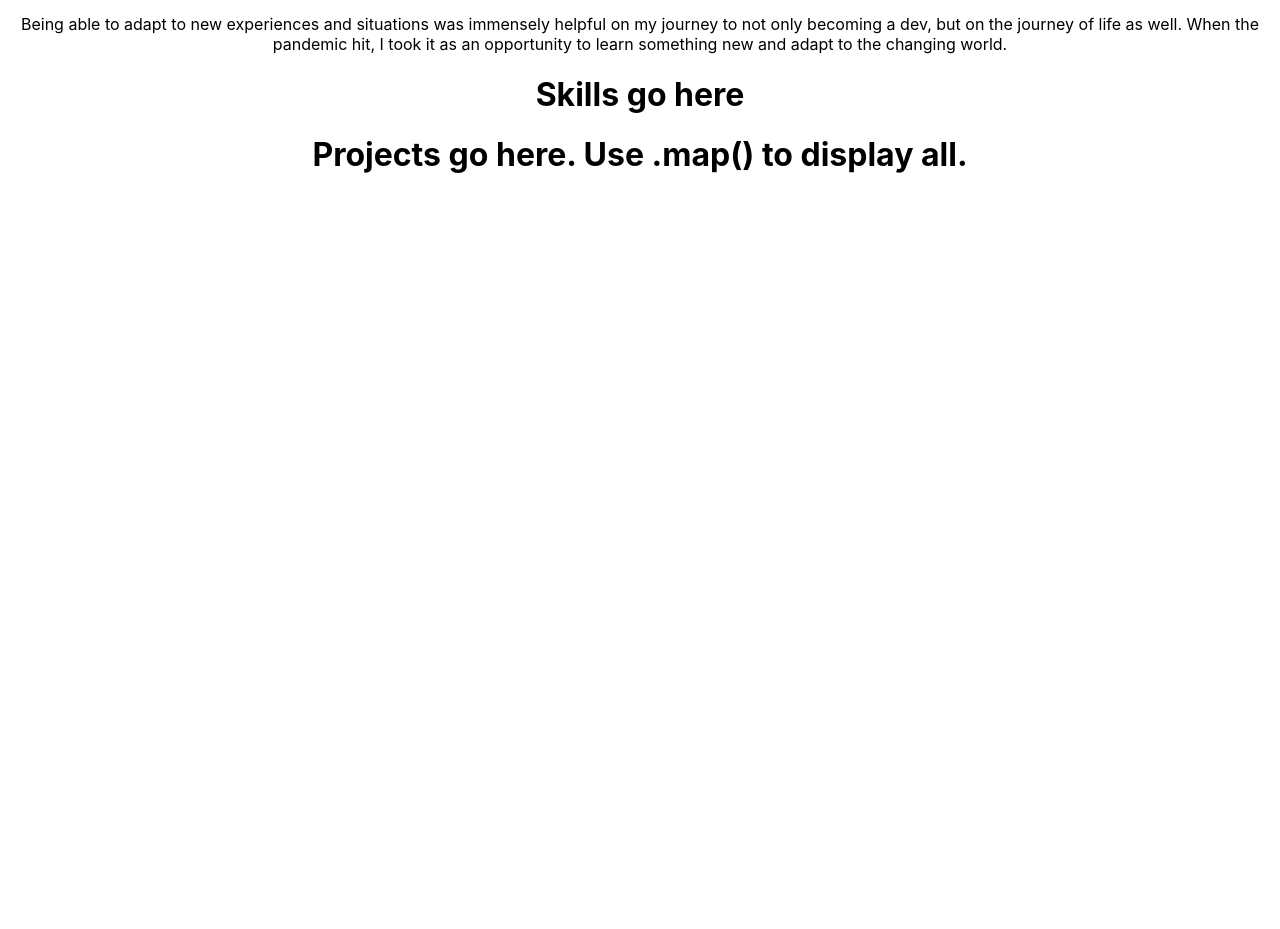
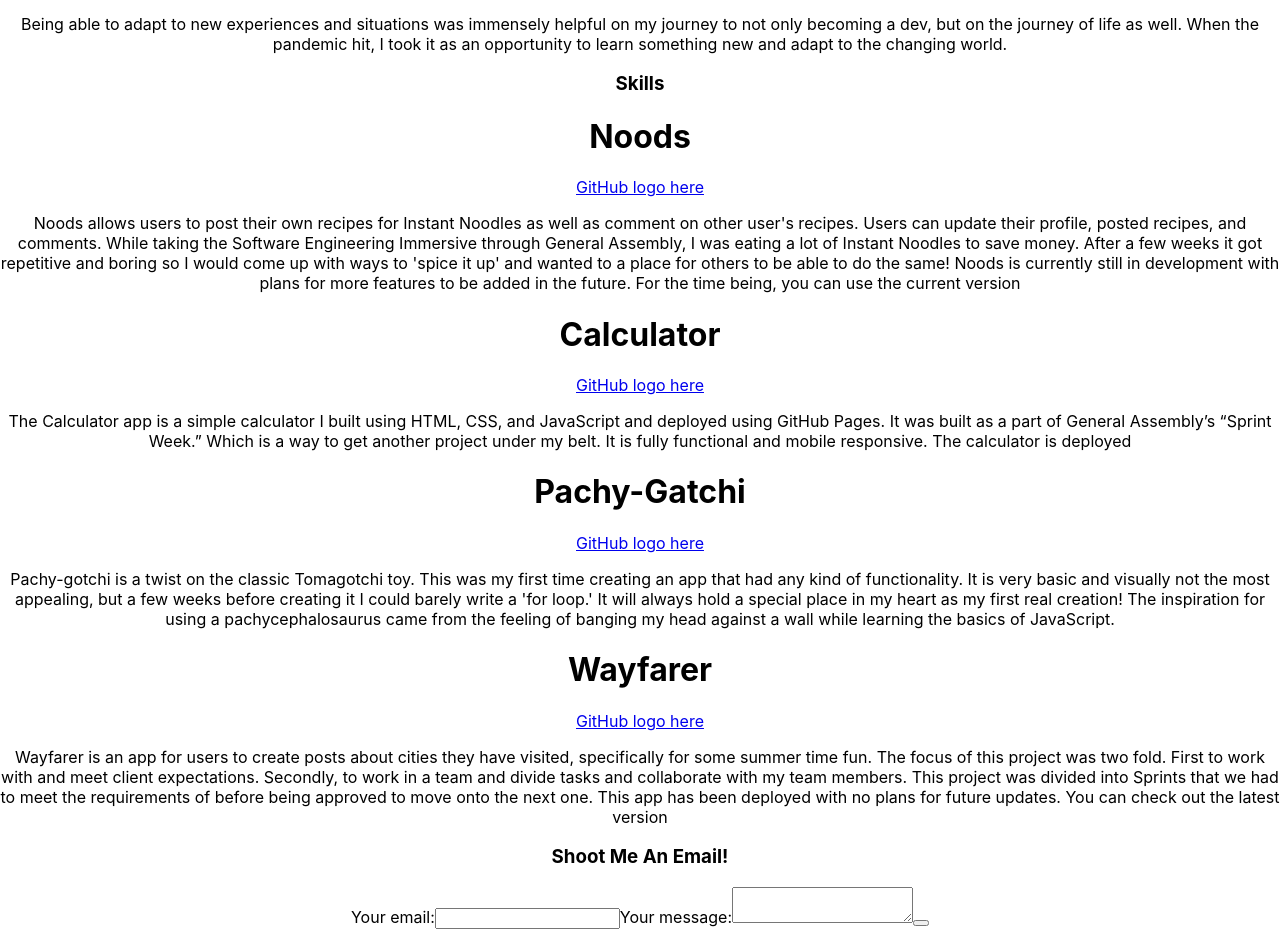
Before and after one commit to rosenbr/richardrosenberg, a React (Create React App) app in the folder richardrosenberg/: page / in a window 1280 px wide. Shown: the part 255-1184 px from the top of the page. Before the commit the page ends 800 px from the top, so only its background shows below. Built offline with nearby package versions, Linux system fonts and the light colour scheme.

Commit message:
project props passing

```diff
--- a/richardrosenberg/src/App.js
+++ b/richardrosenberg/src/App.js
@@ -3,15 +3,46 @@ import Header from './components/Header/Header';
 import About from './components/About/About';
 import Skills from './components/Skills/Skills';
 import Projects from './components/Projects/Projects';
+import Contact from './components/Contact/Contact'
 
 function App() {
+
+  let projects = [
+    {
+        name: 'Noods',
+        repo: 'https://github.com/rosenbr/capstone',
+        description: "Noods allows users to post their own recipes for Instant Noodles as well as comment on other user's recipes. Users can update their profile, posted recipes, and comments. While taking the Software Engineering Immersive through General Assembly, I was eating a lot of Instant Noodles to save money. After a few weeks it got repetitive and boring so I would come up with ways to 'spice it up' and wanted to a place for others to be able to do the same! Noods is currently still in development with plans for more features to be added in the future. For the time being, you can use the current version",
+        // image:
+    },
+    {
+      name: 'Calculator',
+        repo: 'https://github.com/rosenbr/sprint__calc',
+        description: "The Calculator app is a simple calculator I built using HTML, CSS, and JavaScript and deployed using GitHub Pages. It was built as a part of General Assembly’s “Sprint Week.” Which is a way to get another project under my belt. It is fully functional and mobile responsive. The calculator is deployed ",
+        // image:
+    },
+    {
+      name: 'Pachy-Gatchi',
+        repo: 'https://github.com/rosenbr/pachy-gotchi',
+        description: "Pachy-gotchi is a twist on the classic Tomagotchi toy. This was my first time creating an app that had any kind of functionality. It is very basic and visually not the most appealing, but a few weeks before creating it I could barely write a 'for loop.' It will always hold a special place in my heart as my first real creation! The inspiration for using a pachycephalosaurus came from the feeling of banging my head against a wall while learning the basics of JavaScript.",
+        // image:
+    },
+    {
+      name: 'Wayfarer',
+        repo: 'https://github.com/rosenbr/Project_2',
+        description: "Wayfarer is an app for users to create posts about cities they have visited, specifically for some summer time fun. The focus of this project was two fold. First to work with and meet client expectations. Secondly, to work in a team and divide tasks and collaborate with my team members. This project was divided into Sprints that we had to meet the requirements of before being approved to move onto the next one. This app has been deployed with no plans for future updates. You can check out the latest version ",
+        // image:
+    }
+]
+
   return (
     <div className="App">
       <h1>Lets gooooooooooo</h1>
       <Header></Header>
       <About></About>
       <Skills></Skills>
-      <Projects></Projects>
+      {/* <Projects></Projects> */}
+      {projects.map((projects) => (<Projects projects={projects} />))}
+      <Contact></Contact>
     </div>
   );
 }
--- a/richardrosenberg/src/components/Contact/Contact.js
+++ b/richardrosenberg/src/components/Contact/Contact.js
@@ -0,0 +1,25 @@
+import './Contact.css';
+
+const Contact = () => {
+
+    return (
+        <div class="contact">
+            <h3 class="contact__header">Shoot Me An Email!</h3>
+            <div class="contact__email">
+                <form action="https://formspree.io/f/xvodwowk" method="POST">
+                    <label>Your email:
+                        <input type="email" name="_replyto" class="contact__email"></input>
+                    </label>
+                    <label>Your message:
+                        <textarea class="contact__message" name="message"></textarea>
+                    </label>
+                    <button type="submit" class="contact__button">
+                        <i class="far fa-envelope fa-2x contact__button"></i>
+                    </button>
+                </form>
+            </div>
+        </div>
+    )
+}
+
+export default Contact;
--- a/richardrosenberg/src/components/Projects/Projects.js
+++ b/richardrosenberg/src/components/Projects/Projects.js
@@ -1,9 +1,13 @@
 import './Projects.css';
 
-const Projects = () => {
+const Projects = (props) => {
 
     return (
-        <h1>Projects go here. Use .map() to display all.</h1>
+        <div>
+            <h1>{props.projects.name}</h1>
+            <a href ={props.projects.repo}>GitHub logo here</a>
+            <p>{props.projects.description}</p>
+        </div>
     )
 }
 
--- a/richardrosenberg/src/components/Skills/Skills.js
+++ b/richardrosenberg/src/components/Skills/Skills.js
@@ -3,7 +3,16 @@ import './Skills.css';
 const Skills = () => {
 
     return (
-        <h1>Skills go here</h1>
+        <div class="about__skills">
+            <h3 class="about__header" >Skills</h3>
+            <div class="about__icons">
+                {/* <i class="fab fa-js-square fa-5x"></i> */}
+                {/* <i class="fab fa-node-js fa-5x"></i> */}
+                {/* <i class="fab fa-html5 fa-5x"></i> */}
+                {/* <i class="fab fa-css3-alt fa-5x"></i> */}
+                {/* <i class="fab fa-python fa-5x"></i> */}
+            </div>
+        </div>
     )
 }
 export default Skills;
```
